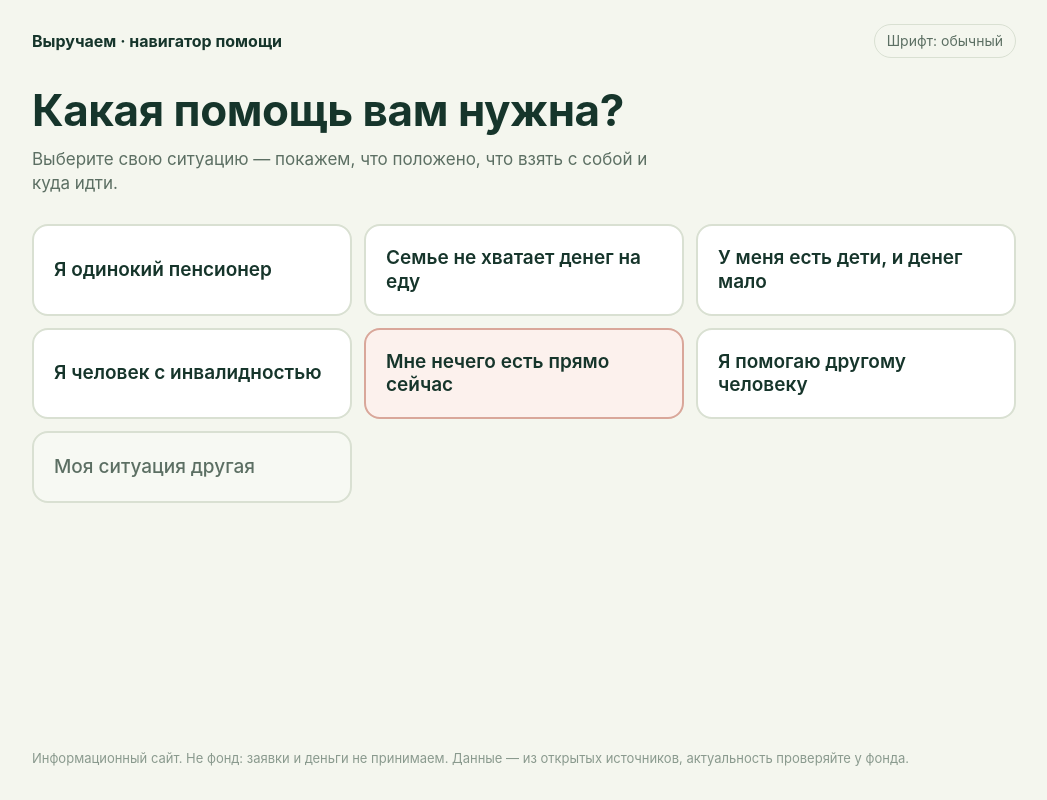
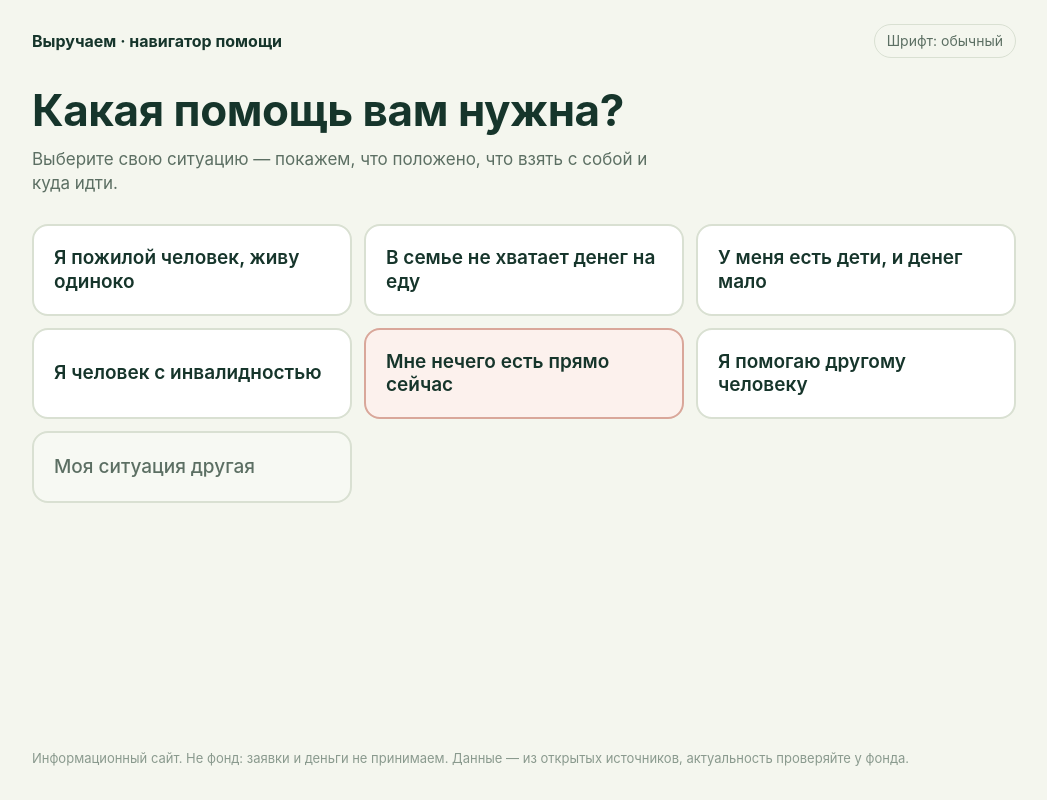
Before and after one commit to Pioneer113/vyruchaem-navigator, a React (Vite) app: page / in a window 1280 px wide. Shown: the whole page, without its empty margins (116-1163 px from the left). Built offline with nearby package versions, Linux system fonts and the light colour scheme.

Commit message:
fix: убрать родовые формы в текстах навигатора

```diff
--- a/src/data/index.ts
+++ b/src/data/index.ts
@@ -144,14 +144,14 @@ export const PROGRAMS: Program[] = [
     statusNote: 'Помощь распределяют партнёры фонда',
     steps: [
       'Обратитесь в центр социального обслуживания по месту жительства или в местную благотворительную организацию',
-      'Расскажите о ситуации: живёте один, на продукты не хватает',
+      'Расскажите о ситуации: живёте одиноко, на продукты не хватает',
       'Уточните, когда ближайшая выдача сертификатов или наборов',
     ],
     documents: ['Паспорт', 'Пенсионное удостоверение', 'Документ о доходе, если есть'],
     documentsNote:
       'Если какого-то документа нет — всё равно обратитесь: точный список уточнят на месте.',
     sayScript:
-      '«Здравствуйте. Живу один, пенсии не хватает на продукты. Слышал, что фонд X5 „Выручаем“ помогает продуктовыми сертификатами. Подскажите, как попасть в программу „Выручаем каждый день“?»',
+      '«Здравствуйте. Живу одиноко, пенсии не хватает на продукты. Говорили, что фонд X5 „Выручаем“ помогает продуктовыми сертификатами. Подскажите, как попасть в программу „Выручаем каждый день“?»',
     expectations:
       'Сертификаты и наборы распределяют партнёры фонда по спискам. Объём помощи ограничен — попадание в список не гарантировано.',
     sourceUrl: 'https://выручаем.рф/news/vyruchaem-kazhdyi-den-itogi-oktyabr',
@@ -180,7 +180,7 @@ export const PROGRAMS: Program[] = [
     documentsNote:
       'Если какого-то документа нет — всё равно обратитесь: точный список уточнят на месте.',
     sayScript:
-      '«Здравствуйте. Мне не хватает денег на продукты. Слышал, что фонд „Выручаем“ передаёт продуктовые наборы через организации. Подскажите, как получить помощь?»',
+      '«Здравствуйте. Мне не хватает денег на продукты. Говорили, что фонд „Выручаем“ передаёт продуктовые наборы через организации. Подскажите, как получить помощь?»',
     expectations:
       'Наборы собирают во время акций, а раздают через партнёров и соцзащиту по спискам. Прийти в магазин 10–11 декабря и получить набор нельзя.',
     sourceUrl: 'https://корзинадоброты.рф/',
@@ -249,13 +249,13 @@ export const PROGRAMS: Program[] = [
 export const SITUATIONS: Situation[] = [
   {
     id: 'pensioner',
-    title: 'Я одинокий пенсионер',
+    title: 'Я пожилой человек, живу одиноко',
     programs: ['ezhden', 'korzina', 'foodshare'],
     kind: 'normal',
   },
   {
     id: 'family',
-    title: 'Семье не хватает денег на еду',
+    title: 'В семье не хватает денег на еду',
     programs: ['prazdnik', 'korzina', 'foodshare'],
     kind: 'normal',
   },
```
Also changed, not shown: 2 other files (tests, documents, lock files or other folders).
